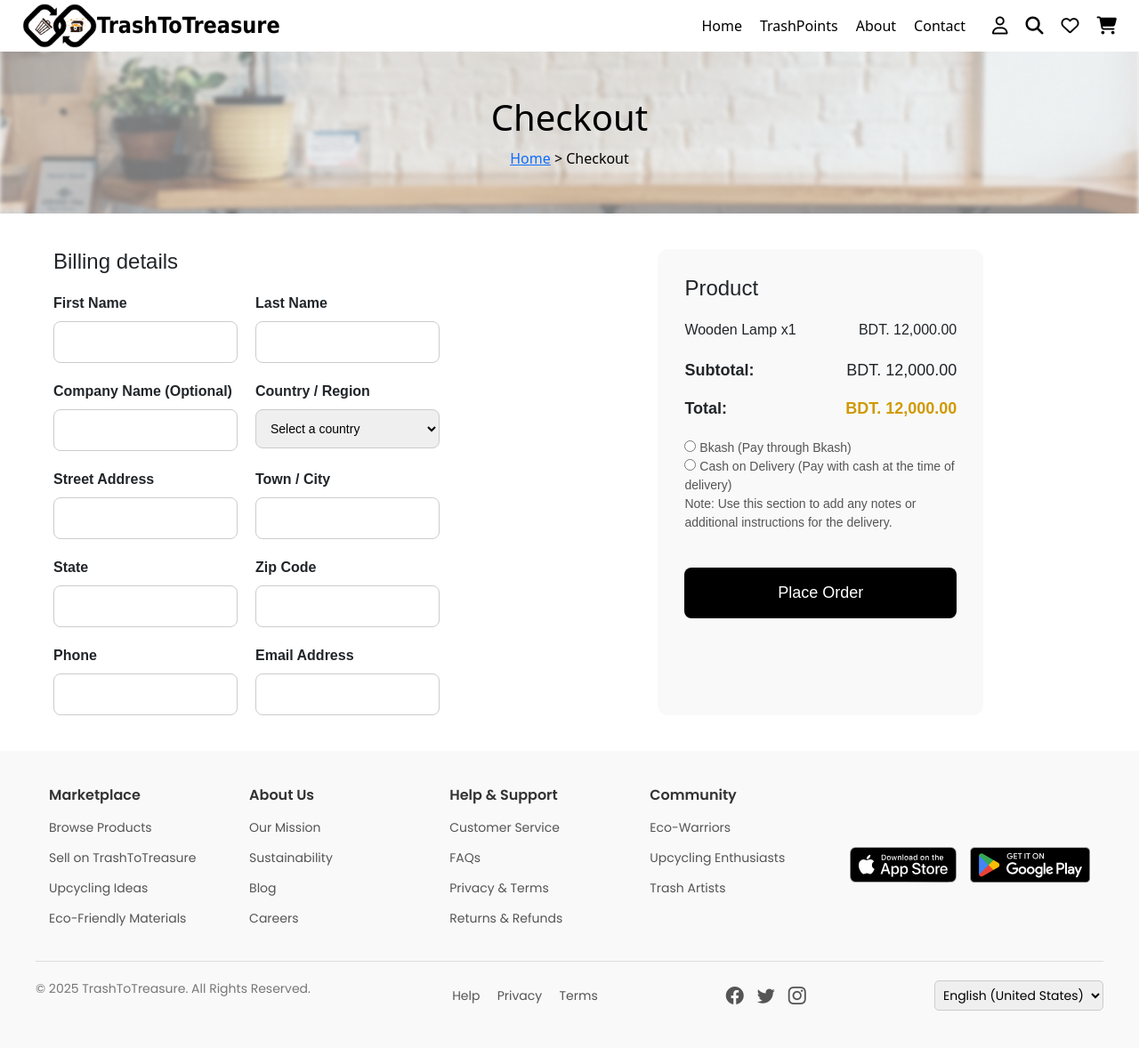
After one commit to Maruf346/Trash-To-Treasure, a Django app: page /checkout/ in a window 1280 px wide. The commit adds this page. Shown: the whole page at 89% size. Run offline with Django 5.2, Linux system fonts and the light colour scheme.

Commit message:
added checkout page

```diff
--- /dev/null
+++ b/waste_marketplace/marketplace/static/css/checkout.css
@@ -0,0 +1,128 @@
+/* checkout.css */
+
+.checkout-container {
+    max-width: 1200px;
+    margin: auto;
+    padding: 40px 20px;
+    font-family: Arial, sans-serif;
+    display: flex;
+    justify-content: space-between;
+    gap: 40px;
+}
+
+.checkout-content {
+    display: flex; /* Use flexbox to align children side by side */
+    justify-content: space-between; /* Space out billing and summary */
+}
+
+
+.checkout-title {
+    font-size: 32px;
+    font-weight: bold;
+    margin-bottom: 10px;
+}
+
+.checkout-banner {
+    text-align: center;
+    padding: 50px 0;
+    background: url('/static/images/bg.png') no-repeat center;
+    background-size: cover;
+    color: #000;
+}
+
+.checkout-banner h2 {
+    font-size: 40px;
+    margin: 0;
+}
+
+.checkout-banner p {
+    margin: 10px 0 0;
+}
+
+.breadcrumb {
+    font-size: 14px;
+    color: #555;
+    margin-bottom: 40px;
+}
+
+/* Billing Details */
+.billing-details h3 {
+    font-size: 24px;
+    margin-bottom: 20px;
+    width: 65%;
+}
+
+.billing-form {
+    display: grid;
+    grid-template-columns: repeat(2, 1fr);
+    gap: 20px;
+}
+
+.form-group {
+    display: flex;
+    flex-direction: column;
+}
+
+.form-group label {
+    font-weight: bold;
+    margin-bottom: 8px;
+}
+
+.form-group input, .form-group select {
+    padding: 12px;
+    border: 1px solid #ccc;
+    border-radius: 8px;
+    font-size: 14px;
+}
+
+/* Order Summary */
+.order-summary {
+    width: 35%;
+    background: #f9f9f9;
+    padding: 30px;
+    border-radius: 12px;
+}
+
+.order-summary h3 {
+    font-size: 24px;
+    margin-bottom: 20px;
+}
+
+.product-item {
+    display: flex;
+    justify-content: space-between;
+    margin-bottom: 20px;
+}
+
+.totals p {
+    display: flex;
+    justify-content: space-between;
+    font-size: 18px;
+}
+
+.total-price {
+    color: #d09a00;
+    font-weight: bold;
+}
+
+.payment-info {
+    margin: 20px 0;
+    font-size: 14px;
+    color: #555;
+}
+
+.place-order-btn {
+    width: 100%;
+    padding: 15px;
+    font-size: 18px;
+    color: white;
+    background-color: #000;
+    border: none;
+    border-radius: 8px;
+    cursor: pointer;
+    margin-top: 20px;
+}
+
+.place-order-btn:hover {
+    background-color: #333;
+}
--- a/waste_marketplace/marketplace/templates/cart.html
+++ b/waste_marketplace/marketplace/templates/cart.html
@@ -56,7 +56,7 @@
                 <span>Total</span>
                 <span>BDT. 12,000.00</span>
             </div>
-            <button class="checkout-btn">Check Out</button>
+            <button class="checkout-btn" onclick="location.href='/checkout/'">Check Out</button>
         </div>
 
     </div>
--- /dev/null
+++ b/waste_marketplace/marketplace/templates/checkout.html
@@ -0,0 +1,107 @@
+{% load static %}
+{% include "header.html" %}
+
+<!DOCTYPE html>
+<html lang="en">
+
+<head>
+    <meta charset="UTF-8">
+    <meta name="viewport" content="width=device-width, initial-scale=1.0">
+    <title>Checkout - TrashToTreasure</title>
+    <link rel="stylesheet" href="{% static '/css/checkout.css' %}">
+</head>
+
+<body>
+    <section class="checkout-banner">
+        <h2>Checkout</h2>
+        <p><a href="/">Home</a> > Checkout</p>
+    </section>
+    <div class="checkout-container">
+
+        <div class="checkout-content">
+            <!-- Billing Details -->
+            <div class="billing-details">
+                <h3>Billing details</h3>
+                <form action="#" method="POST" class="billing-form">
+                    {% csrf_token %}
+                    <div class="form-group">
+                        <label for="first-name">First Name</label>
+                        <input type="text" id="first-name" name="first_name" required>
+                    </div>
+                    <div class="form-group">
+                        <label for="last-name">Last Name</label>
+                        <input type="text" id="last-name" name="last_name" required>
+                    </div>
+                    <div class="form-group">
+                        <label for="company">Company Name (Optional)</label>
+                        <input type="text" id="company" name="company">
+                    </div>
+                    <div class="form-group">
+                        <label for="country">Country / Region</label>
+                        <select id="country" name="country" required>
+                            <option value="">Select a country</option>
+                            <option value="bangladesh">Bangladesh</option>
+                        </select>
+                    </div>
+                    <div class="form-group">
+                        <label for="street-address">Street Address</label>
+                        <input type="text" id="street-address" name="street_address" required>
+                    </div>
+                    <div class="form-group">
+                        <label for="town-city">Town / City</label>
+                        <input type="text" id="town-city" name="city" required>
+                    </div>
+                    <div class="form-group">
+                        <label for="state">State</label>
+                        <input type="text" id="state" name="state" required>
+                    </div>
+                    <div class="form-group">
+                        <label for="zip">Zip Code</label>
+                        <input type="text" id="zip" name="zip" required>
+                    </div>
+                    <div class="form-group">
+                        <label for="phone">Phone</label>
+                        <input type="text" id="phone" name="phone" required>
+                    </div>
+                    <div class="form-group">
+                        <label for="email">Email Address</label>
+                        <input type="email" id="email" name="email" required>
+                    </div>
+                </form>
+            </div>
+
+            <!-- Order Summary -->
+            <div class="order-summary">
+                <h3>Product</h3>
+                <div class="product-item">
+                    <span>Wooden Lamp x1</span>
+                    <span>BDT. 12,000.00</span>
+                </div>
+
+                <div class="totals">
+                    <p><strong>Subtotal:</strong> BDT. 12,000.00</p>
+                    <p><strong>Total:</strong> <span class="total-price">BDT. 12,000.00</span></p>
+                </div>
+
+                <div class="payment-info">
+                    <label>
+                        <input type="radio" name="payment_method" value="bkash" required>
+                        Bkash (Pay through Bkash)
+                    </label>
+                    <label>
+                        <input type="radio" name="payment_method" value="cod" required>
+                        Cash on Delivery (Pay with cash at the time of delivery)
+                    </label>
+
+                    <p>Note: Use this section to add any notes or additional instructions for the delivery.</p>
+                </div>
+
+                <button type="submit" class="place-order-btn">Place Order</button>
+            </div>
+        </div>
+    </div>
+</body>
+
+</html>
+
+{% include "footer.html" %}
--- a/waste_marketplace/marketplace/views.py
+++ b/waste_marketplace/marketplace/views.py
@@ -60,3 +60,6 @@ def product_listing(request):
         return redirect('product_listing')  # Redirect back after submission
 
     return render(request, 'product_listing.html')
+
+def checkout(request):
+    return render(request, 'checkout.html')
--- a/waste_marketplace/waste_marketplace/urls.py
+++ b/waste_marketplace/waste_marketplace/urls.py
@@ -17,7 +17,8 @@ Including another URLconf
 from django.contrib import admin
 from django.urls import path
 
-from marketplace.views import signup_view, login_view, home, driver_dashboard, contact, cart, about, product_listing
+from marketplace.views import signup_view, login_view, home, checkout
+from marketplace.views import driver_dashboard, contact, cart, about, product_listing
 urlpatterns = [
     path('admin/', admin.site.urls),
     path('login/', login_view, name='login'),
@@ -28,4 +29,5 @@ urlpatterns = [
     path('contact/', contact, name='contact'),
     path('about/', about, name='about'),
     path('product_listing/', product_listing, name='product_listing'),
+    path('checkout/', checkout, name='checkout'),
 ]
```
